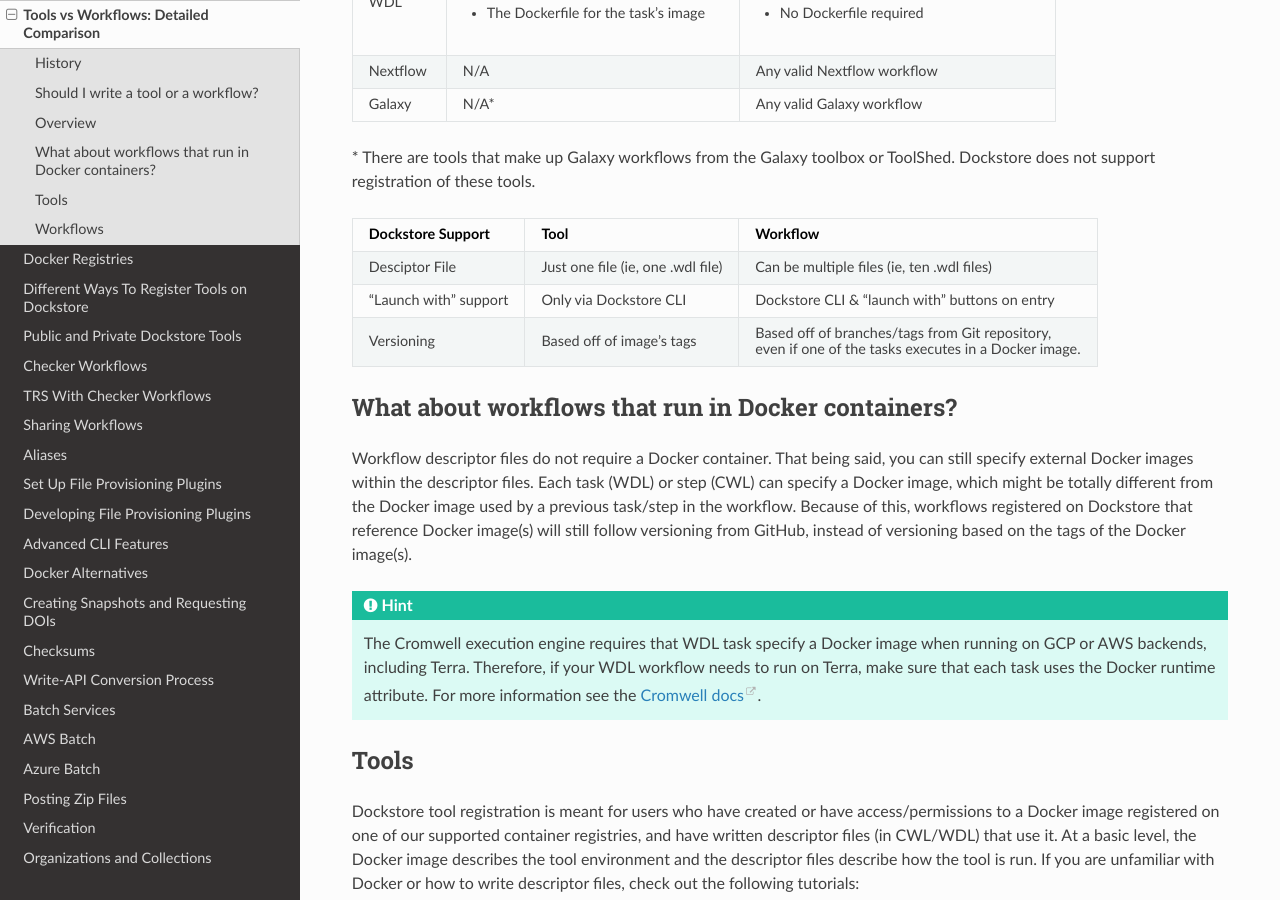
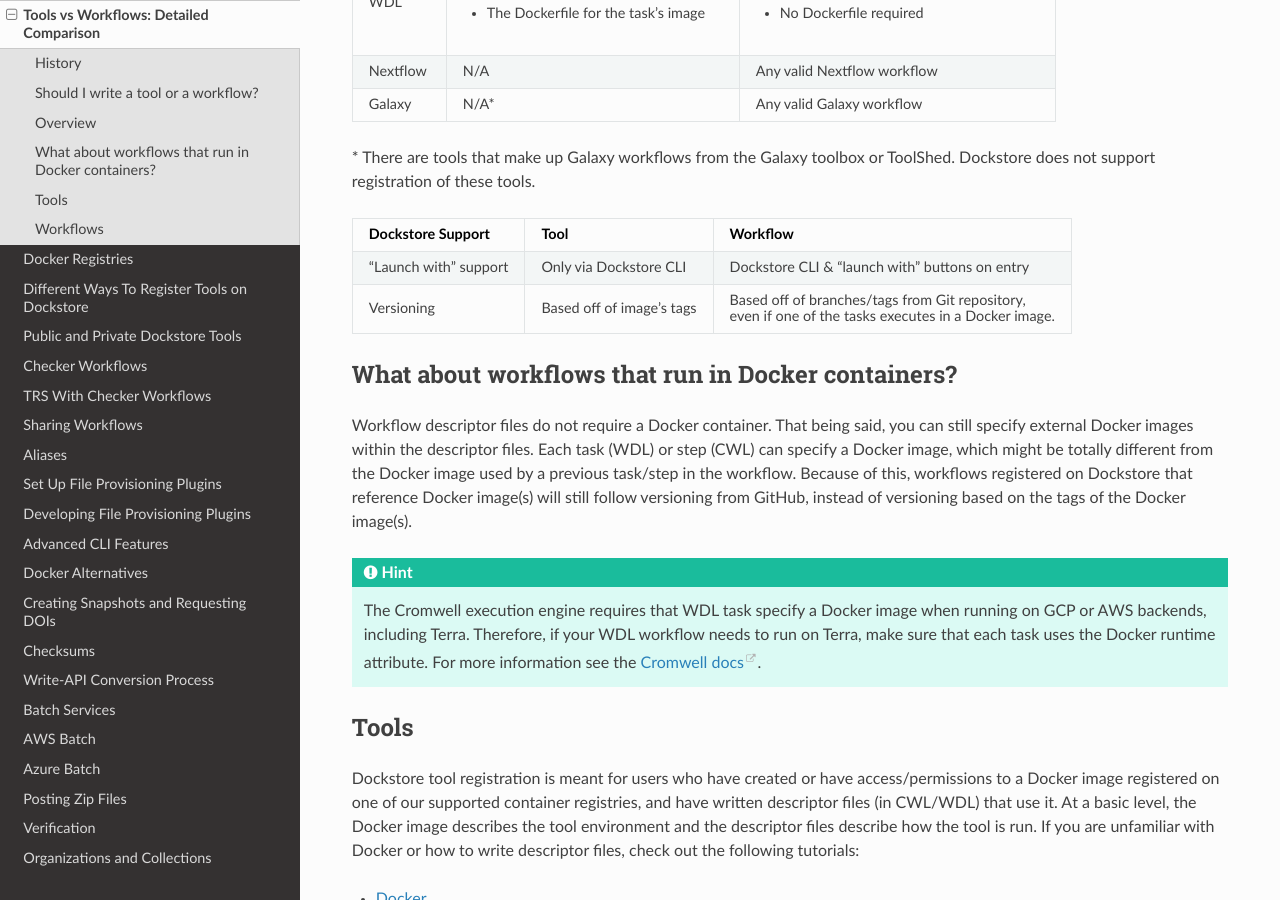
Before and after one commit to dockstore/dockstore-documentation, a Sphinx documentation site: the page built from docs/advanced-topics/tools-vs-workflows.rst, in a window 1280 px wide and 900 px high, scrolled down 1031 px. Built offline with Sphinx 7.4.7 and the Read the Docs theme 2.0.0, drawn with Linux system fonts in a browser that asks for light colours.

Commit message:
remove "tools can only have one file"

```diff
--- a/docs/advanced-topics/tools-vs-workflows.rst
+++ b/docs/advanced-topics/tools-vs-workflows.rst
@@ -41,8 +41,6 @@
 +------------------------+------------------------------------------+-------------------------------------------------+
 | Dockstore Support      | Tool                                     | Workflow                                        |
 +========================+==========================================+=================================================+
-| Desciptor File         |  Just one file (ie, one .wdl file)       |  Can be multiple files (ie, ten .wdl files)     |
-+------------------------+------------------------------------------+-------------------------------------------------+
 | "Launch with" support  |  Only via Dockstore CLI                  |  Dockstore CLI & "launch with" buttons on entry |
 +------------------------+------------------------------------------+-------------------------------------------------+
 | Versioning             |  Based off of image's tags               |  Based off of branches/tags from Git repository,|
```
